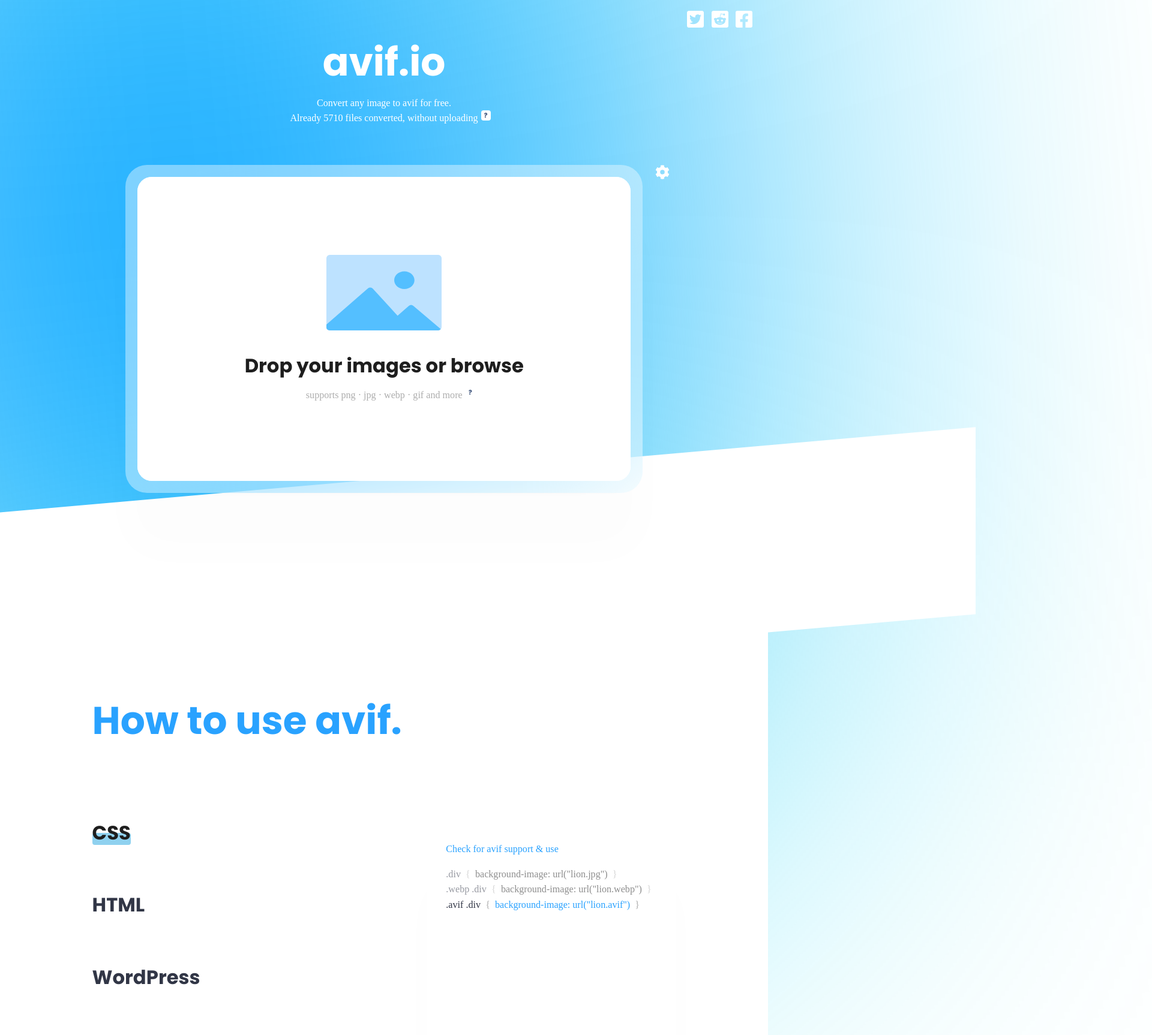
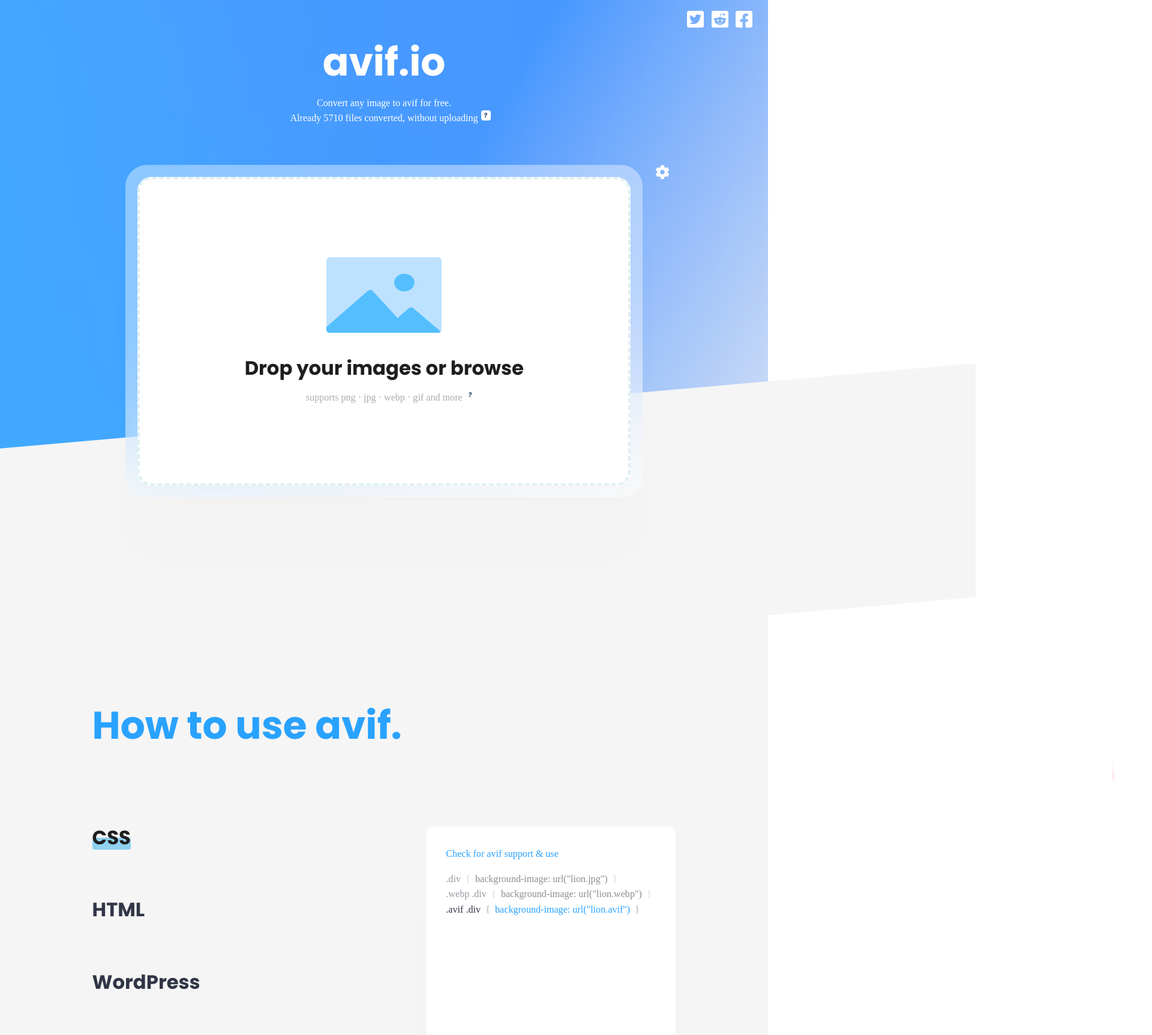
Before and after one commit to loki315zx/avif.io, a Next.js app: page / in a window 1280 px wide. Shown: the top 1726 px of the page at 60% size, 1920 px wide, since content can reach past the window. Built offline with nearby package versions, Linux system fonts and the light colour scheme; a web font is replaced by a local one.

Commit message:
visual, fixed

```diff
--- a/styles/globals.css
+++ b/styles/globals.css
@@ -79,11 +79,10 @@
   font-family: "Poppins";
   font-weight: 400;
   background: white;
-  -webkit-font-smoothing: antialiased;
+  -webkit-font-smoothing: subpixel-antialiased;
   -moz-osx-font-smoothing: grayscale;
   font-size: var(--f1);
   line-height: 1.6;
-  -webkit-font-smoothing: subpixel-antialiased;
 }
 
 body::-webkit-scrollbar-track {
@@ -417,28 +416,26 @@
   flex-direction: column;
   padding: var(--s3) var(--s3) var(--s4);
   min-height: 100vh;
+  background: linear-gradient(120deg, var(--blue500) 50%, var(--blue100));
 }
 
 .app-container:before {
   content: "";
-  background: radial-gradient(
-    circle farthest-side,
-    #29a2ff 50%,
-    #00c1ff 75%,
-    #00d9e9 10%
-  );
+  background: url(../assets/images/mesh.jpg);
   position: absolute;
-  width: 50vw;
+  right: 0;
   top: 0;
   left: 0;
   bottom: 0;
+  background-size: cover;
   animation: backgroundBlur;
   animation-timing-function: ease-in-out;
   animation-iteration-count: infinite;
-  animation-duration: 20s;
+  animation-duration: 15s;
   animation-direction: alternate;
   z-index: 0;
-  transform-origin: 0%;
+  mix-blend-mode: soft-light;
+  opacity: 0.5;
 }
 
 @supports (-moz-appearance: none) {
@@ -454,59 +451,59 @@
 
 @keyframes backgroundBlur {
   0% {
-    filter: blur(147px) hue-rotate(2deg);
-    transform: skew(0deg, 0deg) rotate(-5deg) scale(2.5) translatex(-200px);
+    filter: blur(1px) hue-rotate(2deg);
+    transform: skew(02deg, 0deg) rotate(-5deg) scale(2.5) translatex(-200px);
   }
   10% {
-    filter: blur(174px) hue-rotate(4deg);
-    transform: skew(5deg, 0deg) rotate(-5deg) scale(2.3) translatex(-200px);
+    filter: blur(7px) hue-rotate(4deg);
+    transform: skew(5deg, 10deg) rotate(-50deg) scale(2.3) translatex(-200px);
   }
   20% {
-    filter: blur(190px) hue-rotate(1deg);
-    transform: skew(3deg, 0deg) rotate(5deg) scale(2.88) translatex(-200px);
+    filter: blur(9px) hue-rotate(1deg);
+    transform: skew(3deg, 10deg) rotate(20deg) scale(2.88) translatex(-200px);
   }
   30% {
-    filter: blur(132px) hue-rotate(-2deg);
-    transform: skew(0deg, 6deg) rotate(-3deg) scale(2.25) translatex(-200px);
+    filter: blur(3px) hue-rotate(-2deg);
+    transform: skew(20deg, 6deg) rotate(-30deg) scale(2.25) translatex(-200px);
   }
   40% {
-    filter: blur(110px) hue-rotate(4deg);
-    transform: skew(2deg, 0deg) rotate(4deg) scale(2.42) translatex(-200px);
+    filter: blur(1px) hue-rotate(4deg);
+    transform: skew(12deg, 0deg) rotate(53deg) scale(2.42) translatex(-200px);
   }
   50% {
-    filter: blur(90px) hue-rotate(-3deg);
-    transform: skew(0deg, 9deg) rotate(2deg) scale(2.95) translatex(-200px);
+    filter: blur(9px) hue-rotate(-3deg);
+    transform: skew(10deg, 9deg) rotate(22deg) scale(2.95) translatex(-200px);
   }
   60% {
-    filter: blur(160px) hue-rotate(0deg);
-    transform: skew(4deg, 0deg) rotate(6deg) scale(2.01) translatex(-200px);
+    filter: blur(6px) hue-rotate(0deg);
+    transform: skew(4deg, 05deg) rotate(23deg) scale(2.01) translatex(-200px);
   }
   70% {
-    filter: blur(120px) hue-rotate(1deg);
-    transform: skew(0deg, 5deg) rotate(-3deg) scale(2.3) translatex(-200px);
+    filter: blur(2px) hue-rotate(1deg);
+    transform: skew(05deg, 5deg) rotate(-23deg) scale(2.3) translatex(-200px);
   }
   80% {
-    filter: blur(150px) hue-rotate(4deg);
-    transform: skew(2deg, 0deg) rotate(6deg) scale(2.65) translatex(-200px);
+    filter: blur(1px) hue-rotate(4deg);
+    transform: skew(20deg, 0deg) rotate(34deg) scale(2.65) translatex(-200px);
   }
   90% {
-    filter: blur(140px) hue-rotate(0deg);
-    transform: skew(0deg, 1deg) rotate(0deg) scale(2.56) translatex(-200px);
+    filter: blur(4px) hue-rotate(0deg);
+    transform: skew(5deg, 1deg) rotate(20deg) scale(2.56) translatex(-200px);
   }
   100% {
-    filter: blur(110px) hue-rotate(-2deg);
-    transform: skew(4deg, 0deg) rotate(-2deg) scale(3) translatex(-200px);
+    filter: blur(1px) hue-rotate(-2deg);
+    transform: skew(16deg, 0deg) rotate(-23deg) scale(3) translatex(-200px);
   }
 }
 
 #howto:after {
   content: "";
   top: 0;
-  height: 100vh;
+  height: 125vh;
   width: 100vw;
   position: absolute;
-  transform: skewY(-5deg) scale(1.3) scaley(0.3) translatey(-150%);
-  background: #fff;
+  transform: skewY(-5deg) scale(1.3) scaley(0.3) translatey(-165%);
+  background: var(--light);
   z-index: 0;
 }
 
@@ -596,6 +593,7 @@
   justify-content: center;
   width: 100%;
   flex-direction: column;
+  border: 4px dashed var(--blue100);
 }
 
 .active .dropzone-root {
@@ -773,7 +771,7 @@
   z-index: 0;
   bottom: var(--s0);
   height: calc(var(--s0) / 2);
-  background: var(--light);
+  background: var(--blue100);
   width: calc(100% - var(--s1));
 }
 
@@ -941,11 +939,11 @@
 .section {
   padding: 12vw 12vw;
   position: relative;
-  background: white;
+  background: var(--light);
 }
 
 .section:nth-of-type(even) {
-  background: rgba(0, 0, 0, 0.015);
+  background: var(--white);
 }
 
 /* HELP */
```
Also changed, not shown: assets/images/mesh.jpg (added).
